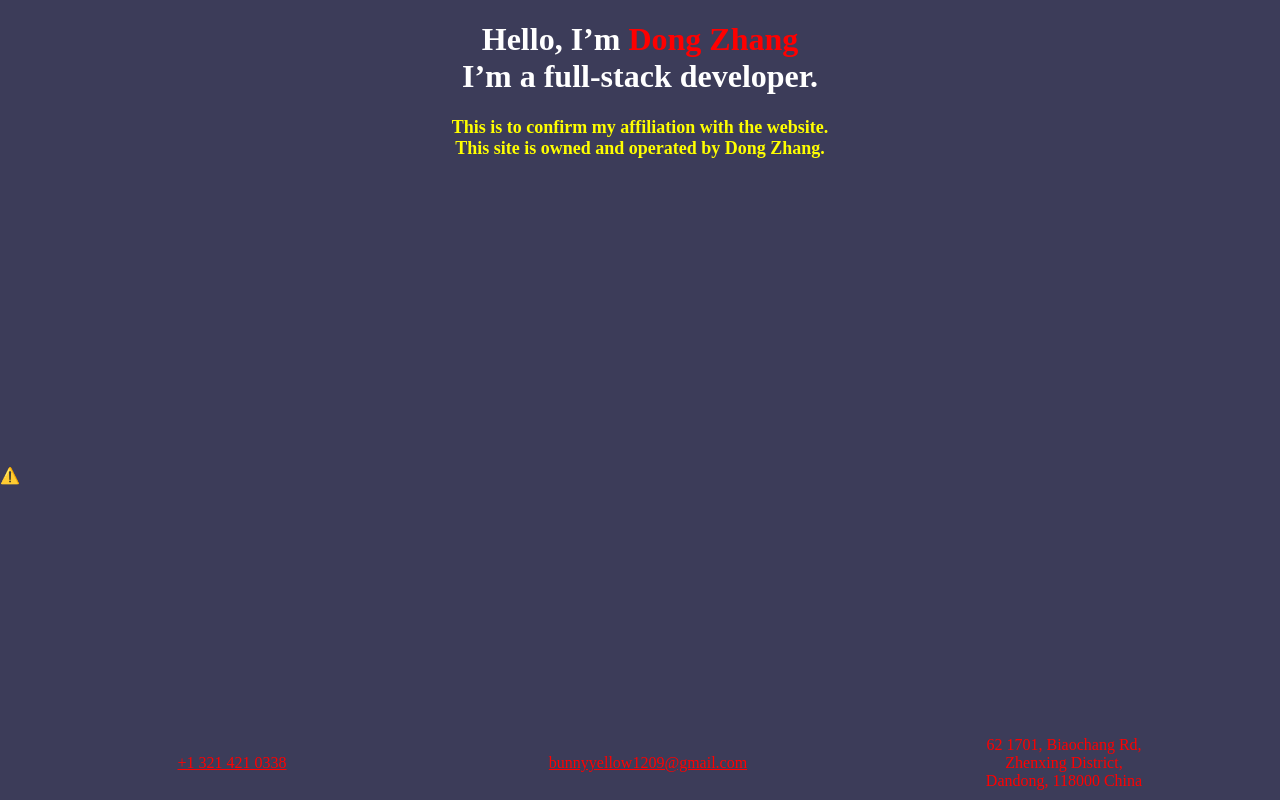
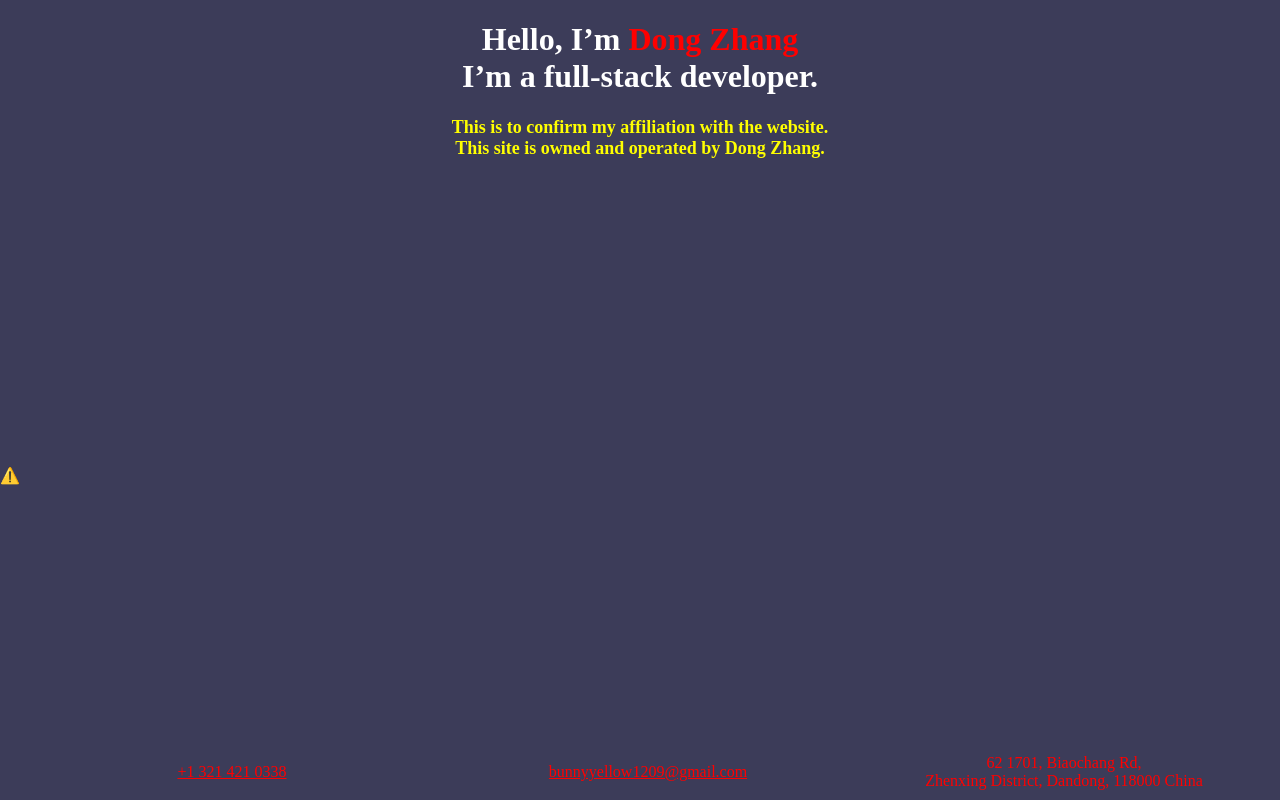
Before and after one commit to hunnyUnicorn/portfolio, a plain HTML site: page index.html in a window 1280 px wide. Drawn offline with nearby package versions, Linux system fonts and the light colour scheme; no server answers.

Commit message:
fix address

```diff
--- a/index.html
+++ b/index.html
@@ -42,8 +42,7 @@
     </div>
     <div style="width: 30%;">
       <div>62 1701, Biaochang Rd,</div>
-      <div>Zhenxing District,</div>
-      <div>Dandong, 118000 China</div>
+      <div>Zhenxing District, Dandong, 118000 China</div>
     </div>
   </div>
   <script src="https://unpkg.com/@lottiefiles/lottie-player@latest/dist/lottie-player.js"></script>
```
